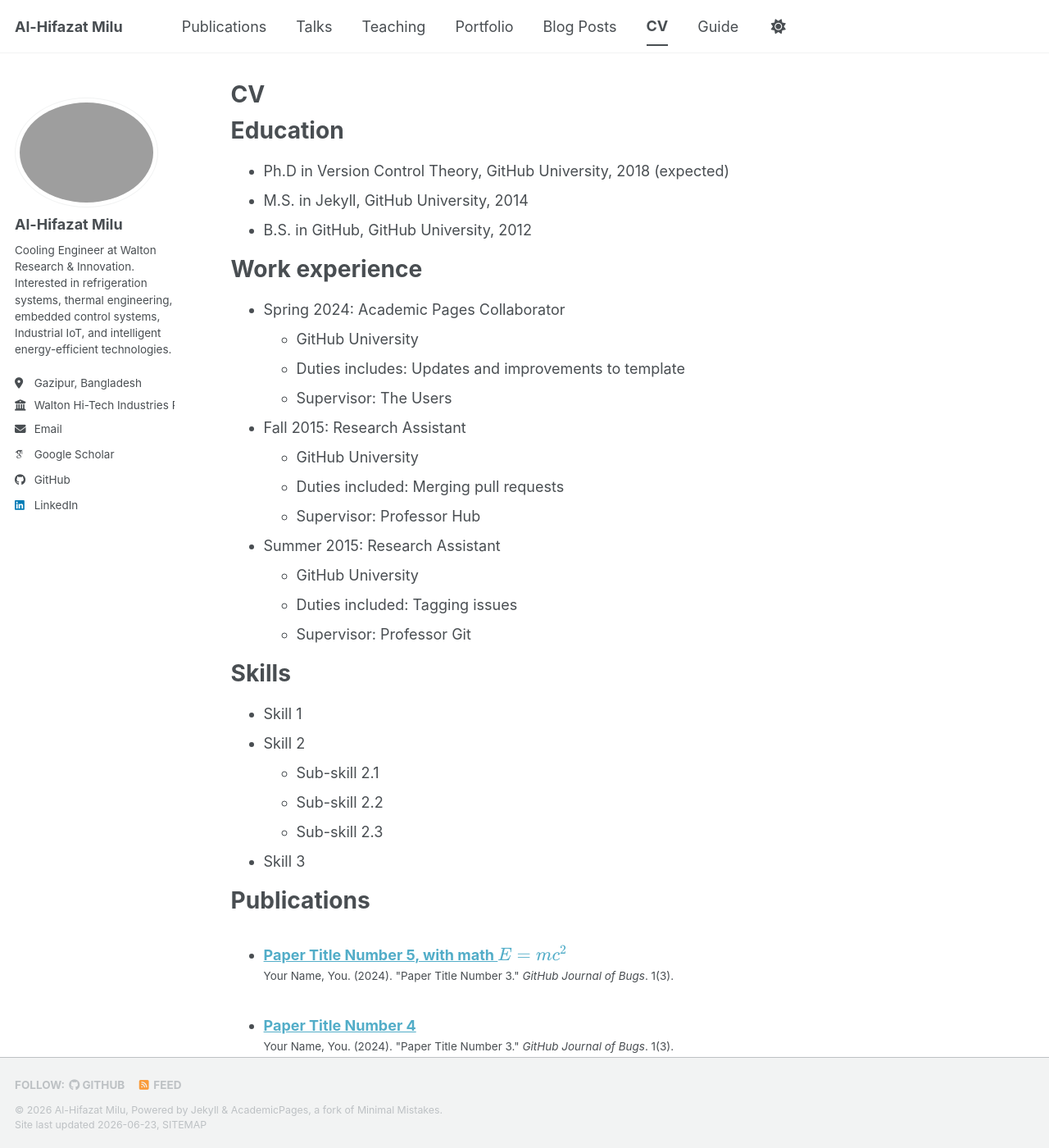
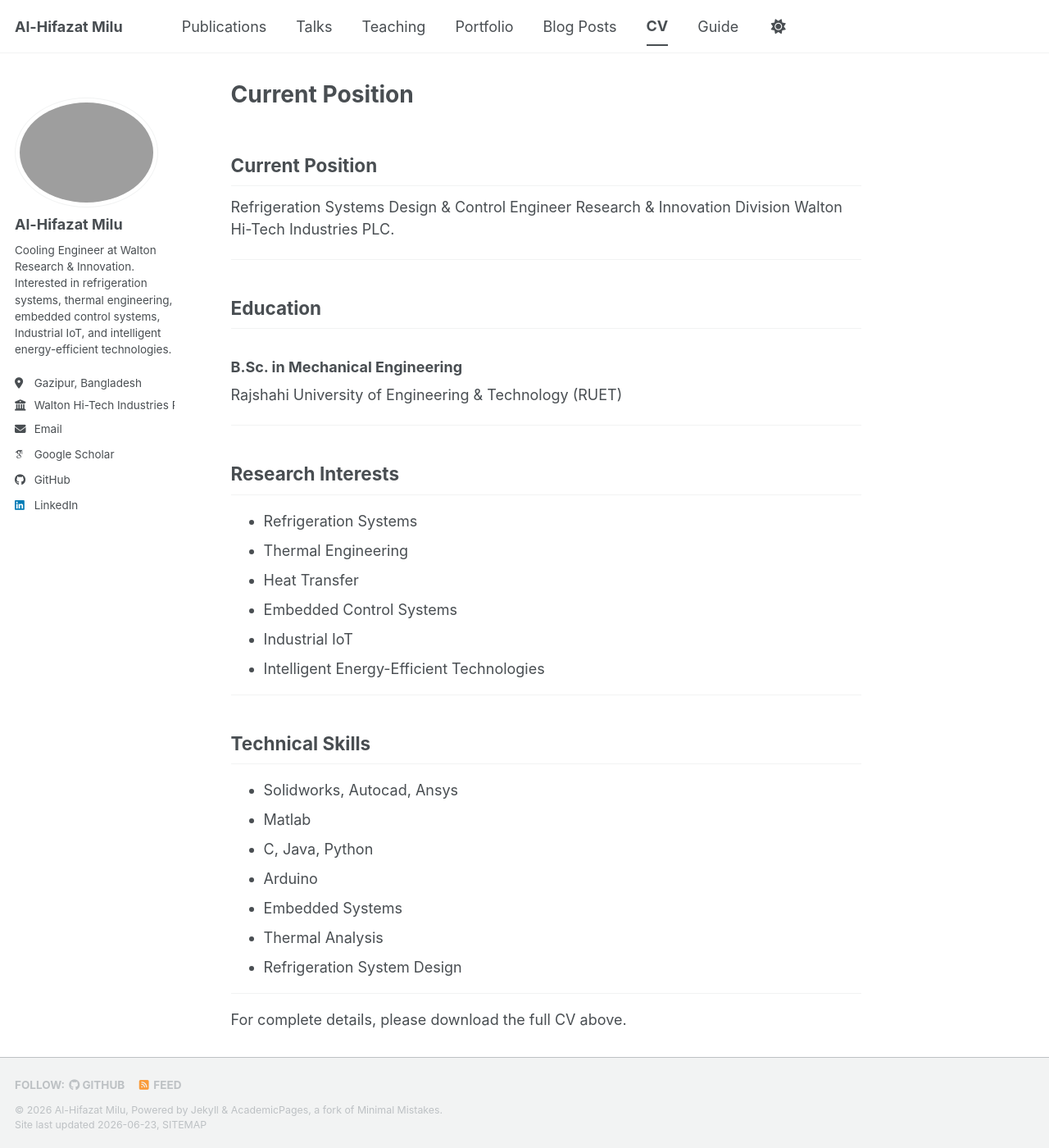
Before and after one commit to Milu-BD/Milu-BD.github.io, a Jekyll site: the page built from _pages/cv.md, in a window 1280 px wide and 1400 px high. Shown: the whole window at 82% size. Built offline with Jekyll 4.4.1, drawn with Linux system fonts in a browser that asks for light colours; some web fonts are replaced; a script bundle is joined from its source files by our own code; library files that are not in the unit come from our copies; our own code applies the rules of GitHub Pages for plain Markdown files; some of the changed text lies outside the part shown.

Commit message:
Update cv.md

```diff
--- a/_pages/cv.md
+++ b/_pages/cv.md
@@ -1,64 +1,55 @@
 ---
-layout: archive
+
 title: "CV"
 permalink: /cv/
 author_profile: true
-redirect_from:
-  - /resume
+--------------------
+
+# Curriculum Vitae
+
+## Download
+
+📄 [Download Full CV](/files/Al-Hifazat-Milu-CV.pdf)
+
 ---
 
-{% include base_path %}
+## Current Position
 
-Education
-======
-* Ph.D in Version Control Theory, GitHub University, 2018 (expected)
-* M.S. in Jekyll, GitHub University, 2014
-* B.S. in GitHub, GitHub University, 2012
+Refrigeration Systems Design & Control Engineer
+Research & Innovation Division
+Walton Hi-Tech Industries PLC.
 
-Work experience
-======
-* Spring 2024: Academic Pages Collaborator
-  * GitHub University
-  * Duties includes: Updates and improvements to template
-  * Supervisor: The Users
+---
 
-* Fall 2015: Research Assistant
-  * GitHub University
-  * Duties included: Merging pull requests
-  * Supervisor: Professor Hub
+## Education
 
-* Summer 2015: Research Assistant
-  * GitHub University
-  * Duties included: Tagging issues
-  * Supervisor: Professor Git
+### B.Sc. in Mechanical Engineering
 
-Skills
-======
-* Skill 1
-* Skill 2
-  * Sub-skill 2.1
-  * Sub-skill 2.2
-  * Sub-skill 2.3
-* Skill 3
+Rajshahi University of Engineering & Technology (RUET)
 
-Publications
-======
-  <ul>{% for post in site.publications reversed %}
-    {% include archive-single-cv.html %}
-  {% endfor %}</ul>
+---
 
-Talks
-======
-  <ul>{% for post in site.talks reversed %}
-    {% include archive-single-talk-cv.html  %}
-  {% endfor %}</ul>
+## Research Interests
 
-Teaching
-======
-  <ul>{% for post in site.teaching reversed %}
-    {% include archive-single-cv.html %}
-  {% endfor %}</ul>
+* Refrigeration Systems
+* Thermal Engineering
+* Heat Transfer
+* Embedded Control Systems
+* Industrial IoT
+* Intelligent Energy-Efficient Technologies
 
-Service and leadership
-======
-* Currently signed in to 43 different slack teams
+---
+
+## Technical Skills
+
+* Solidworks, Autocad, Ansys
+* Matlab
+* C, Java, Python
+* Arduino
+* Embedded Systems
+* Thermal Analysis
+* Refrigeration System Design
+
+---
+
+For complete details, please download the full CV above.
```
